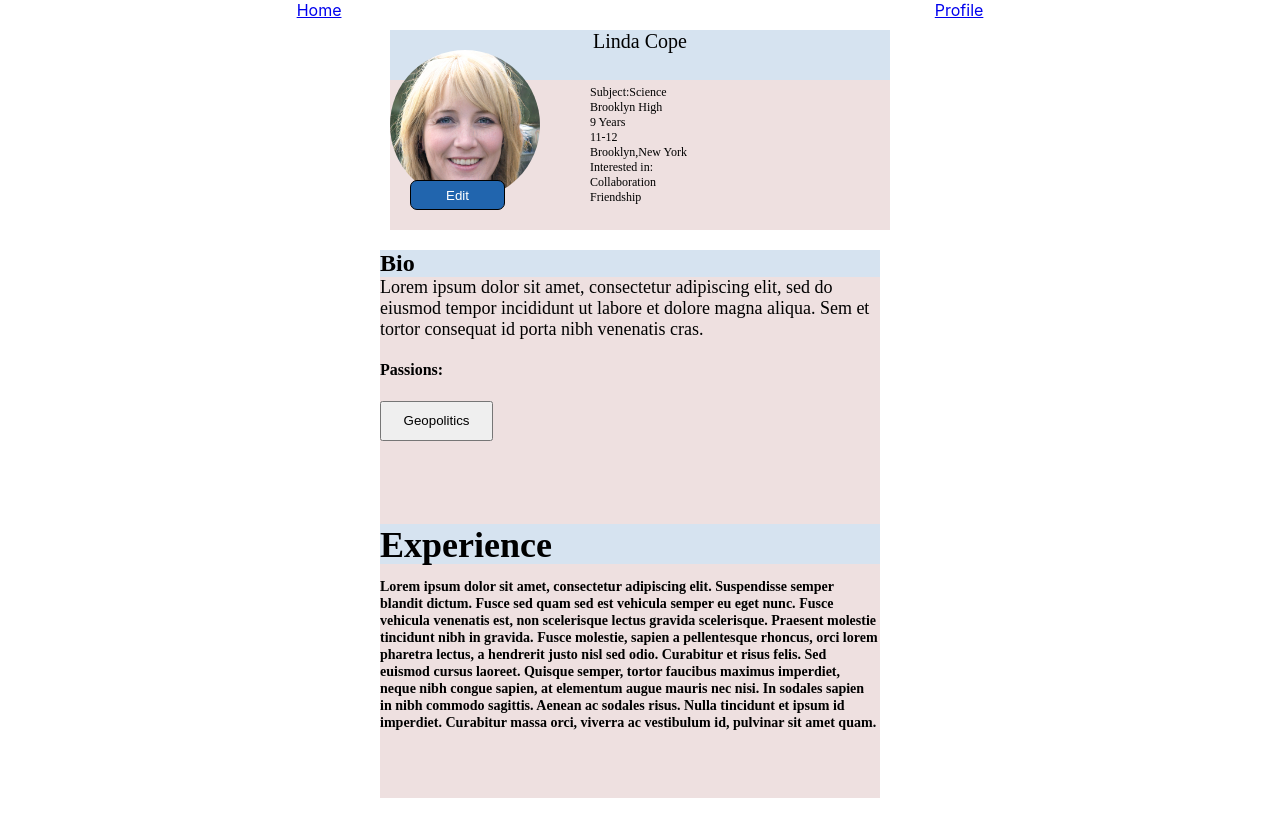
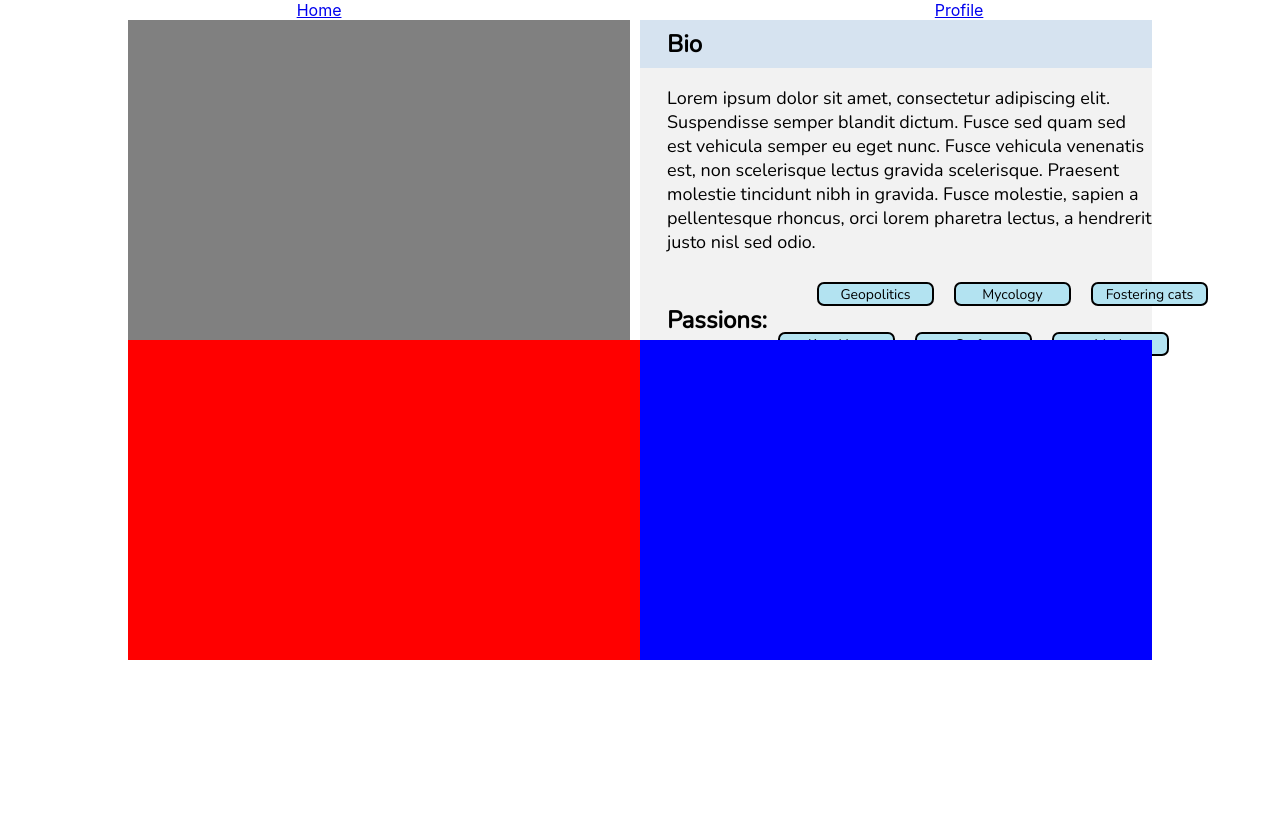
Before and after one commit to jlendle11/teachers-lounge, a React (Create React App) app: page /profile in a window 1280 px wide. Built offline with nearby package versions, Linux system fonts and the light colour scheme.

Commit message:
profile bio updated

```diff
--- a/src/components/Profile/Profile.css
+++ b/src/components/Profile/Profile.css
@@ -1,9 +1,56 @@
+ @import url('https://fonts.googleapis.com/css?family=Nunito&display=swap');
+
+.test-profile {
+    width: 80vw;
+    height: 100vh;
+    display: flex;
+    flex-direction: column;
+}
+
+.row-1 {
+    display: flex;
+    flex-direction: row;
+}
+.row-2 {
+    display: flex;
+    flex-direction: row;
+}
+
+.box-1 {
+    width: 40vw;
+    height: 40vh;
+    background-color: gray;
+}
+
+.box-2 {
+    width: 40vw;
+    height: 40vh;
+}
+
+.box-3 {
+    width: 40vw;
+    height: 40vh;
+    background-color: red;
+}
+
+.box-4 {
+    width: 40vw;
+    height: 40vh;
+    background-color: blue;
+}
+
+
+
 .profile {
     display: flex;
+    width: 100vw;
+    height: 100vh;
     justify-content: flex-start;
     flex-direction: column;
     font-family: Avenir;
+    overflow: auto;
 }
+
 .name-container {
     height: 200px;
     width: 500px;
@@ -11,6 +58,7 @@
     margin: 10px;
 
 }
+
 .name {
     display: flex;
     justify-content: center;
@@ -21,19 +69,6 @@
     margin: auto 0;
     background-color: #d6e3f0;
 }
-
-.passions {
-    display: flex;
-    align-items: flex-start;
-    font-size: 40px;
-    font-family: Avenir-Medium;
-
-}
-.passion-button {
-    width: 113px;
-    height: 40px;
-}
-
 
 
 .edit {
@@ -47,27 +82,74 @@
     color: white;
 
 }
-.bio-container {
-    width: 500px;
-    height: 274px;
-    background-color: rgb(238, 224, 224);
-    margin-top: 40px;
+    .bio {
+        font-family: 'Nunito', sans-serif;
+        font-size: 24px;
+        margin-left: 27px;
+    }
+.bio-title {
+    display: flex;
+    align-items: center;
+    background-color: #d6e3f0;
+    height: 48px;
+}
 
-}
-.bio-title{
-    background-color: #d6e3f0;
-    margin: auto 0;
-}
 .bioText {
     font-size: 18px;
     font-weight: normal;
     font-style: normal;
     font-stretch: normal;
     line-height: normal;
-  margin: auto 0;
+    margin-left: 27px;
+    font-family: 'Nunito', sans-serif;
 
 }
+.box-2 {
+    background-color: #f2f2f2;
+    margin-left: 10px;
+}
+.passion-container {
+    display: flex;
+    flex-direction: row;
+}
+
+.passions {
+    display: flex;
+    align-items: flex-start;
+    margin-left: 27px;
+    font-size: 24px;
+    font-family: 'Nunito', sans-serif;
+    font-weight: 700;
+
+}
+
+.bio-buttons1 {
+    display: flex;
+    margin-left: 40px;
+}
+.bio-buttons2 {
+    display: flex;
+    margin-top: 50px;
+    margin-left: -450px;
+}
+button {
+    display: flex;
+    flex-direction: row;
+    justify-content: center;
+    margin: 10px;
+    width: 117px;
+    height: 24px;
+    background-color: #b3e3f1;
+    border-radius: 7px;
+    font-size: 14px;
+    color: black;
+    border: 2px solid black;
+    font-family: 'Nunito', sans-serif;
+
+}
+
 .experience-title {
+    position: absolute;
     width: 500px;
     height: 40px;
     font-family: Avenir;
@@ -78,7 +160,8 @@
 
 .experienceText {
     width: 498px;
-  height: 100px;
+    margin-top: 40px;
+    height: 100%;
     font-family: Avenir;
     font-size: 12px;
 }
@@ -86,7 +169,8 @@
 .experience-container {
     background-color: rgb(238, 224, 224);
     width: 500px;
-    height: 274px;
+    height: 100%;
+    overflow: auto;
 }
 
 
@@ -95,11 +179,13 @@
     display: flex;
     flex-direction: row;
 }
+
 .img-container {
     height: 185px;
     width: 185px;
     margin: auto 0;
 }
+
 img {
 
     display: flex;
@@ -109,6 +195,7 @@ img {
     margin-top: -30px;
 
 }
+
 .teacher-info {
 
     margin: -150px 10px 50px 200px;
@@ -119,6 +206,7 @@ img {
     font-family: BanglaSangamMN;
     font-size: 12px;
 }
+
 h2 {
     margin: auto 0;
 }
--- a/src/components/Profile/index.js
+++ b/src/components/Profile/index.js
@@ -1,52 +1,109 @@
 import React from 'react'
 import './Profile.css'
-import linda from '../../pics/linda.jpeg'
+// import Linda from '../../pics/Linda.jpeg'
 
 function Profile() {
     return (
-        <div className= "profile">
-            <div className="name-container">
-                <h1 className="name">Linda Cope</h1>
-                <div className="pic-info container">
-                    <div className="img-container">
-                        <img src={linda}  alt='pic'></img>
-                    </div>
-                    <div className="teacher-info">
-                        <div>Subject:Science</div>
-                        <div>Brooklyn High</div>
-                        <div>9 Years</div>
-                        <div>11-12</div>
-                        <div>Brooklyn,New York</div>
-                        <div>Interested in:</div>
-                        <div>   Collaboration</div>
-                        <div>   Friendship</div>
+        <div className="test-profile">
+
+            <div className="row-1">
+                <div className="box-1">
+
+                </div>
+                <div className="box-2">
+                <div
+                    className="bio-title"><h2 className="bio">Bio</h2>
+                </div>
+                <h3 className="bioText">Lorem ipsum dolor sit amet, consectetur adipiscing elit.
+                    Suspendisse semper blandit dictum. Fusce sed quam sed est vehicula semper eu eget nunc.
+                    Fusce vehicula venenatis est, non scelerisque lectus gravida scelerisque. Praesent molestie tincidunt nibh in gravida.
+                    Fusce molestie, sapien a pellentesque rhoncus, orci lorem pharetra lectus, a hendrerit justo nisl sed odio.</h3>
+                <div className="passion-container">
+                   <div>
+                       <h4 className="passions">Passions:</h4>
+                   </div>
+                   <div className="bio-buttons1">
+                       <button className="bio-button1" type="button">Geopolitics</button>
+                       <button className="bio-button2" type="button">Mycology</button>
+                       <button className="bio-button3" type="button">Fostering cats</button>
+                      </div>
+                      <div className="bio-buttons2">
+                       <button className="bio-button4" type="button">Kayaking</button>
+                       <button className="bio-button5" type="button">Crafts</button>
+                       <button className="bio-button6" type="button">Math</button>
                     </div>
                 </div>
+                </div>
             </div>
-            <button className="edit"type="button">Edit</button>
-            <div className="bio-container">
-                <div
-                    className="bio-title"><h2>Bio</h2>
+
+
+            <div className="row-2">
+                <div className="box-3">
+
                 </div>
-                <h3 className="bioText">Lorem ipsum dolor sit amet, consectetur adipiscing elit,
-                     sed do eiusmod tempor incididunt ut labore et dolore magna aliqua. Sem et tortor consequat id porta nibh venenatis cras.</h3>
-                     <div passion-container>
-                     <h4>Passions:</h4> <button className="passion-button"type="button">Geopolitics</button>
-                     </div>
-            </div >
-                <div className="experience-container">
-                    <div
-                        className="experience-title"><h2>Experience</h2>
-                    </div>
-                        <div className="experienceText">
-                            <h3>Lorem ipsum dolor sit amet, consectetur adipiscing elit. Suspendisse semper blandit dictum.
-                                Fusce sed quam sed est vehicula semper eu eget nunc. Fusce vehicula venenatis est, non scelerisque lectus gravida scelerisque. Praesent molestie tincidunt nibh in gravida. Fusce molestie, sapien a pellentesque rhoncus, orci lorem pharetra lectus, a hendrerit justo nisl sed odio.
-                                Curabitur et risus felis. Sed euismod cursus laoreet. Quisque semper, tortor faucibus maximus imperdiet, neque nibh congue sapien, at elementum augue mauris nec nisi. In sodales sapien in nibh commodo sagittis. Aenean ac sodales risus. Nulla tincidunt et ipsum id imperdiet. Curabitur massa orci, viverra ac vestibulum id, pulvinar sit amet quam.
-                            </h3>
-                        </div>
+                <div className="box-4">
+
                 </div>
+            </div>
 
         </div>
+
+
+
+
+
+
+        // <div className="profile">
+        //     <div className="name-container">
+        //         <h1 className="name">Linda Cope</h1>
+        //         <div className="pic-info container">
+        //             <div className="img-container">
+        //                 <img src={linda} alt='pic'></img>
+        //             </div>
+        //             <div className="teacher-info">
+        //                 <div>Subject:Science</div>
+        //                 <div>Brooklyn High</div>
+        //                 <div>9 Years</div>
+        //                 <div>11-12</div>
+        //                 <div>Brooklyn,New York</div>
+        //                 <div>Interested in:</div>
+        //                 <div>   Collaboration</div>
+        //                 <div>   Friendship</div>
+        //             </div>
+        //         </div>
+        //     </div>
+        //     <button className="edit" type="button">Edit</button>
+
+
+
+        //     <div className="bio-container">
+        //         <div
+        //             className="bio-title"><h2>Bio</h2>
+        //         </div>
+        //         <h3 className="bioText">Lorem ipsum dolor sit amet, consectetur adipiscing elit,
+        //              sed do eiusmod tempor incididunt ut labore et dolore magna aliqua. Sem et tortor consequat id porta nibh venenatis cras.</h3>
+        //         <div className="passion-container">
+        //             <h4>Passions:</h4> <button className="passion-button" type="button">Geopolitics</button>
+        //         </div>
+        //     </div>
+
+
+
+        //     <div className="experience-container">
+        //         <div
+        //             className="experience-title"><h2>Experience</h2>
+        //         </div>
+        //         <div className="experienceText">
+        //             <h3>Lorem ipsum dolor sit amet, consectetur adipiscing elit. Suspendisse semper blandit dictum.
+        //                 Fusce sed quam sed est vehicula semper eu eget nunc. Fusce vehicula venenatis est, non scelerisque lectus gravida scelerisque. Praesent molestie tincidunt nibh in gravida. Fusce molestie, sapien a pellentesque rhoncus, orci lorem pharetra lectus, a hendrerit justo nisl sed odio.
+        //                 Curabitur et risus felis. Sed euismod cursus laoreet. Quisque semper, tortor faucibus maximus imperdiet, neque nibh congue sapien, at elementum augue mauris nec nisi. In sodales sapien in nibh commodo sagittis. Aenean ac sodales risus. Nulla tincidunt et ipsum id imperdiet. Curabitur massa orci, viverra ac vestibulum id, pulvinar sit amet quam.
+        //                     </h3>
+        //         </div>
+        //     </div>
+
+
+
+        // </div>
     )
 }
 
```
Also changed, not shown: src/pics/linda.jpeg (deleted). Lines whose indentation alone changed are shown as unchanged.
